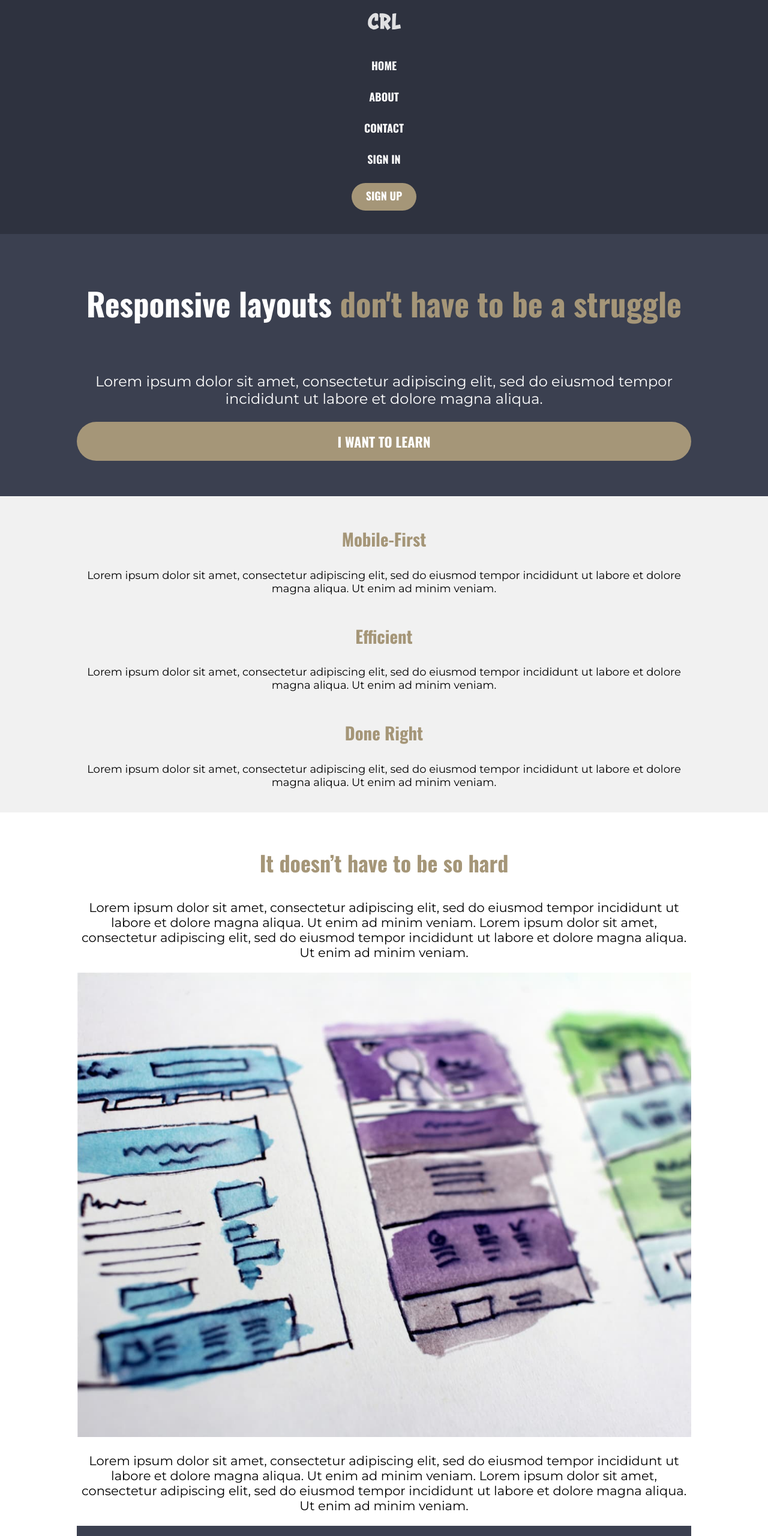
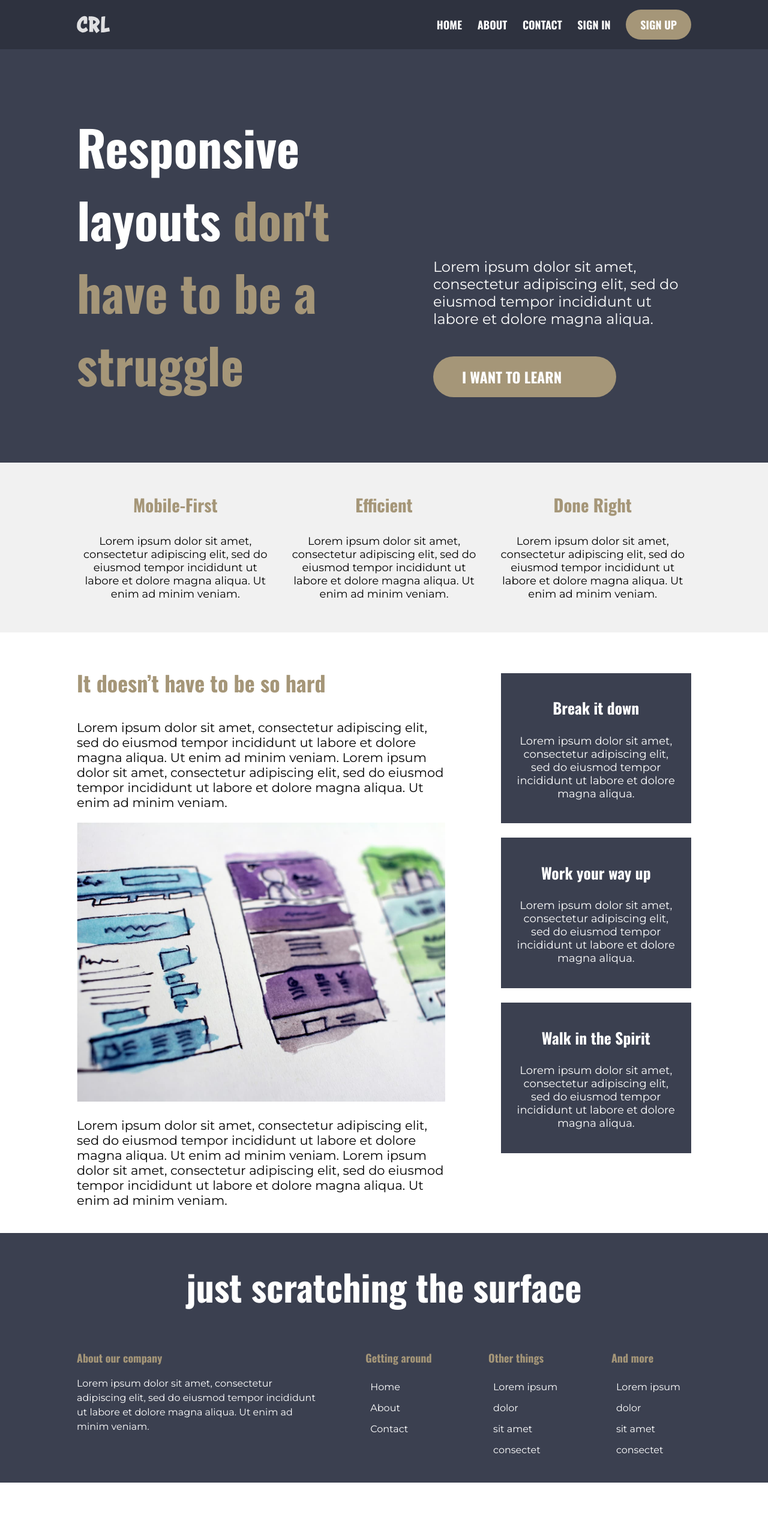
Before and after one commit to calebjesusegun/Final__FlexBox__LandingPage, a plain HTML site: page index.html in a window 1280 px wide. Shown: the top 2560 px of the page at 60% size. After the commit the page ends 2471 px from the top, so only its background shows below. Drawn offline with nearby package versions, Linux system fonts and the light colour scheme.

Commit message:
Completed the Project including Responsivenes

```diff
--- a/style.css
+++ b/style.css
@@ -221,22 +221,47 @@ img {
   padding: 0.5rem;
 }
 
-/* MEDIA QUERIES: Min-Width :- 700px */
+/* MEDIA QUERIES: Min-Width :- 700px and Max-Width :- 1000px*/
 @media (min-width: 700px) and (max-width: 1000px) {
-  /* NAVIGATION SECTION */
-  /* .hero .row {
+  /* NAVAIGATION SECTION */
+  .hero .row {
     display: flex;
     flex-direction: row;
-    justify-content: flex-end;
+    justify-content: space-between;
+    font-size: 1.125rem;
+    padding: 1rem 0;
   }
 
   .hero .hero__img {
+    margin: 0;
+    display: flex;
+    align-items: center;
+  }
+
+  .hero .hero__text {
+    padding: 0;
     margin: 0;
   }
 
   .hero .hero__text__list {
     display: flex;
-  } */
+    flex-direction: row;
+  }
+
+  .hero .hero__text__list_item {
+    margin: 0 0 0 1.2rem;
+    padding: 0;
+    display: flex;
+    align-items: center;
+  }
+
+  .hero .hero__text__button {
+    color: #fff;
+    background: #a59678;
+    padding: 0.75rem 1.5rem;
+    border-radius: 100px;
+    margin-top: 0;
+  }
 
   /* HEADER SECTION */
   .top .top__primary {
@@ -244,15 +269,12 @@ img {
   }
 
   .top .top__secondary__button {
-    width: 45%;
+    width: 54%;
     margin: 0 auto;
+    max-width: 305px;
   }
 
   /* FIRST SECTION */
-  /* .firstSection .row{
-    display: flex;
-    flex-direction: row;
-  } */
 
   /* SECOND SECTION */
   .secondSection .secondSection__one {
@@ -303,4 +325,130 @@ img {
   }
 }
 
-/* MEDIA QUERIES: Min-Width :- 700px */
+/* MEDIA QUERIES: Min-Width :- 1001px */
+@media (min-width: 1001px) {
+  /* NAVAIGATION SECTION */
+  .hero .row {
+    display: flex;
+    flex-direction: row;
+    justify-content: space-between;
+    font-size: 1.125rem;
+    padding: 1rem 0;
+  }
+
+  .hero .hero__img {
+    margin: 0;
+    display: flex;
+    align-items: center;
+  }
+
+  .hero .hero__text {
+    padding: 0;
+    margin: 0;
+  }
+
+  .hero .hero__text__list {
+    display: flex;
+    flex-direction: row;
+  }
+
+  .hero .hero__text__list_item {
+    margin: 0 0 0 1.6rem;
+    padding: 0;
+    display: flex;
+    align-items: center;
+  }
+
+  .hero .hero__text__button {
+    color: #fff;
+    background: #a59678;
+    padding: 0.75rem 1.5rem;
+    border-radius: 100px;
+    margin-top: 0;
+  }
+
+  /* HEADER SECTION */
+  .top {
+    margin: 0;
+    padding: 0;
+  }
+  .top .row {
+    display: flex;
+    flex-direction: row;
+    justify-content: space-between;
+    text-align: start;
+  }
+
+  .top .top__primary {
+    font-size: 5.1rem;
+    width: 52%;
+  }
+
+  .top .top__secondary {
+    width: 42%;
+    font-size: 1.5rem;
+    display: flex;
+    flex-direction: column;
+    margin-top: auto;
+    margin-bottom: 4rem;
+  }
+
+  .top .top__secondary__text {
+    width: 100%;
+  }
+
+  .top .top__secondary__button {
+    padding: 1rem 3rem;
+    max-width: 305px;
+  }
+
+  /* FIRST SECTION */
+  .firstSection {
+    padding-bottom: 0.9rem;
+  }
+  .firstSection .row {
+    display: flex;
+    flex-direction: row;
+  }
+
+  .firstSection__two {
+    margin-left: 1.2rem;
+  }
+
+  .firstSection__three {
+    margin-left: 1.2rem;
+  }
+
+  /* SECOND SECTION */
+  .secondSection .row {
+    display: flex;
+    flex-direction: row;
+    justify-content: space-between;
+  }
+  .secondSection__one {
+    width: 60%;
+    text-align: start;
+  }
+  .secondSection__two {
+    width: 31%;
+    margin-top: 2.9rem;
+  }
+
+  /* FOOTER SECTION */
+  .bottom .bottom__text {
+    font-size: 3.75rem;
+    margin: 2rem 0 1.5rem 0;
+  }
+  .bottom .row {
+    display: flex;
+    flex-direction: row;
+    justify-content: space-between;
+    text-align: start;
+  }
+  .bottom .col__first {
+    width: 40%;
+  }
+  .bottom .col__second {
+    width: 13%;
+  }
+}
```
